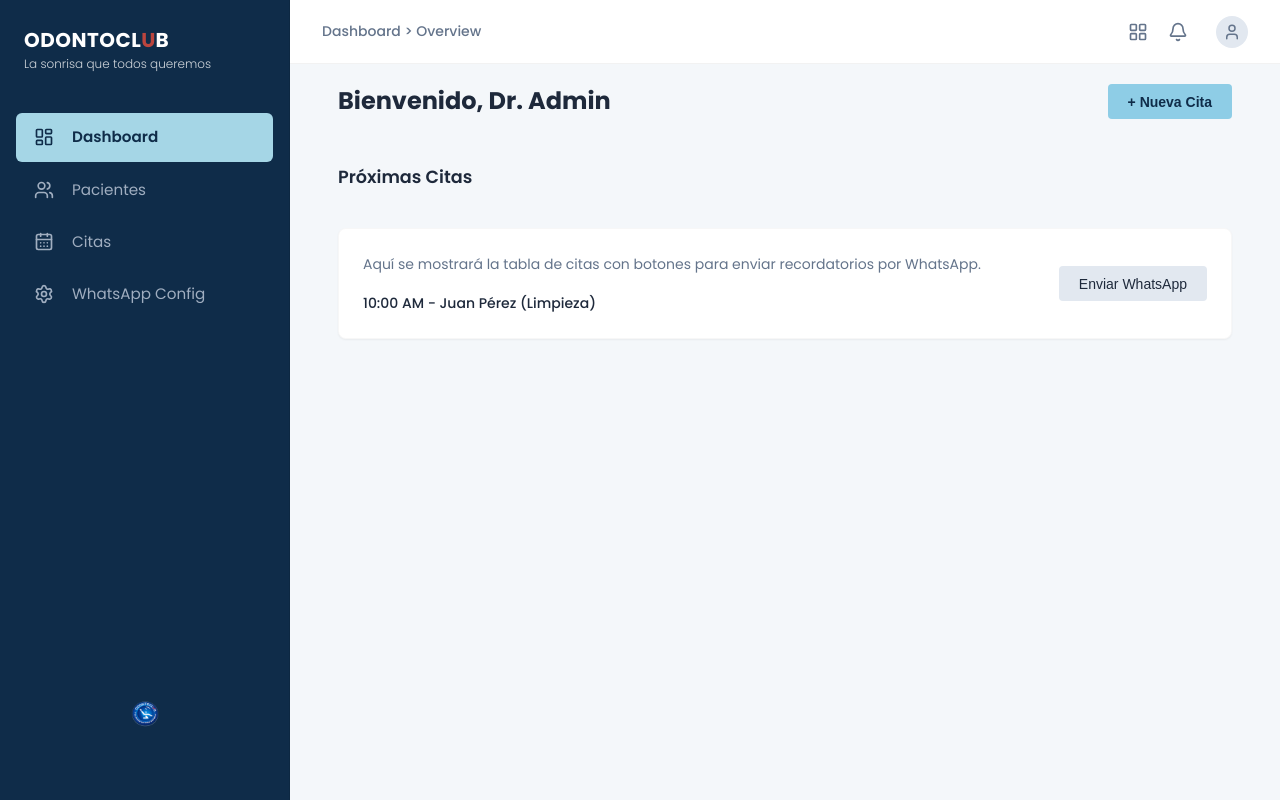
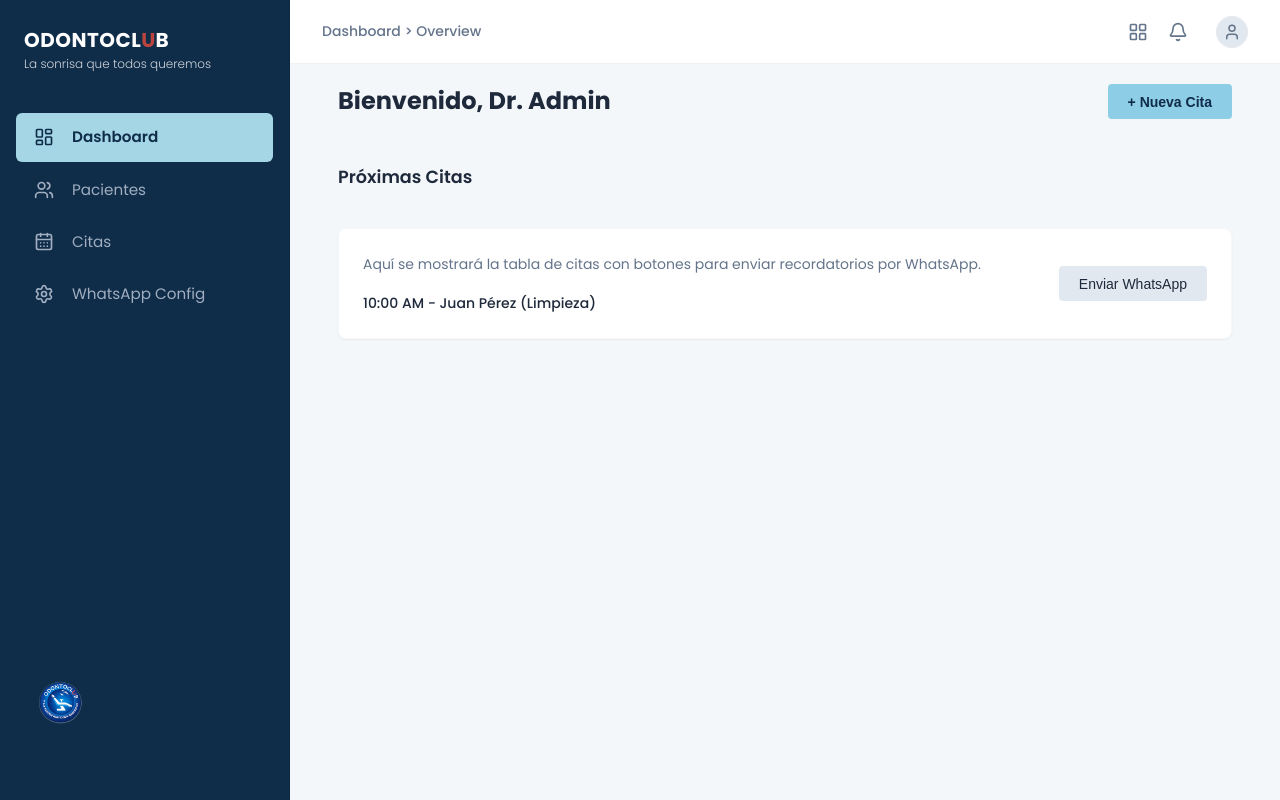
Before and after one commit to Danieleduardo2/Odonto-club, a Next.js app: page / in a window 1280 px wide. Built offline with nearby package versions, Linux system fonts and the light colour scheme.

Commit message:
fix: Correct sidebar text hiding and logo alignment

```diff
--- a/src/components/Sidebar.module.css
+++ b/src/components/Sidebar.module.css
@@ -1,5 +1,5 @@
 .sidebar {
-  width: 110px;
+  width: 120px;
   background-color: var(--bg-sidebar);
   height: 100vh;
   padding: 1.5rem 0;
@@ -30,21 +30,23 @@
   font-weight: 700;
   font-size: 1.25rem;
   letter-spacing: 0.5px;
-  opacity: 1;
-  transition: opacity 0.3s ease;
+  opacity: 0;
+  transform: translateX(-15px);
+  transition: all 0.3s ease;
+  white-space: nowrap;
 }
 
 .bottomLogoContainer {
   margin-top: auto;
   display: flex;
-  justify-content: center;
-  padding: 0 1rem;
+  justify-content: flex-start;
+  padding: 0 0 0 0.5rem;
   margin-bottom: 1rem;
 }
 
 .logoIconBottom {
-  min-width: 86px;
-  height: 86px;
+  min-width: 104px;
+  height: 104px;
   display: flex;
   align-items: center;
   justify-content: center;
--- a/src/components/Sidebar.tsx
+++ b/src/components/Sidebar.tsx
@@ -38,7 +38,7 @@ export default function Sidebar() {
 
       <div className={styles.bottomLogoContainer} style={{ marginTop: 'auto' }}>
         <div className={styles.logoIconBottom}>
-          <Image src="/logo.png" alt="OdontoClub Logo" width={64} height={64} style={{ objectFit: 'contain' }} />
+          <Image src="/logo.png" alt="OdontoClub Logo" width={104} height={104} style={{ objectFit: 'contain' }} />
         </div>
       </div>
     </aside>
```
